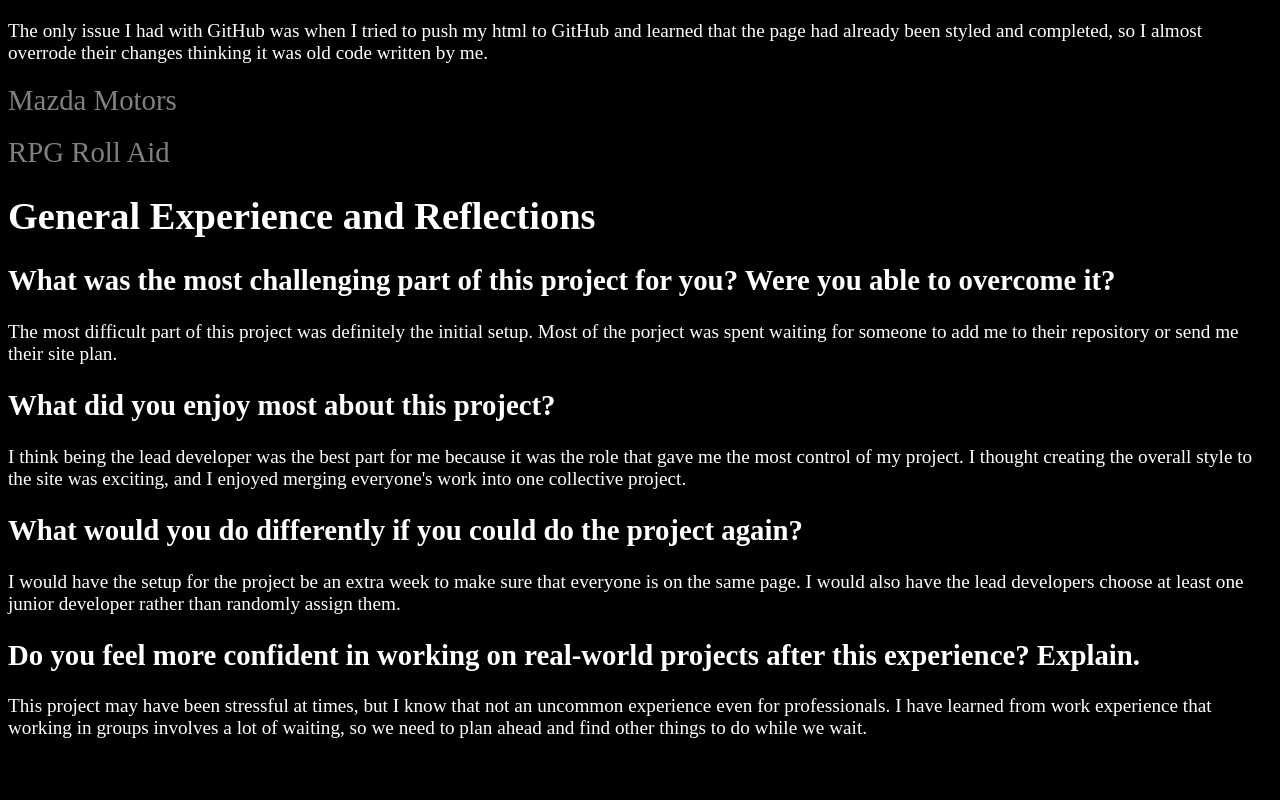
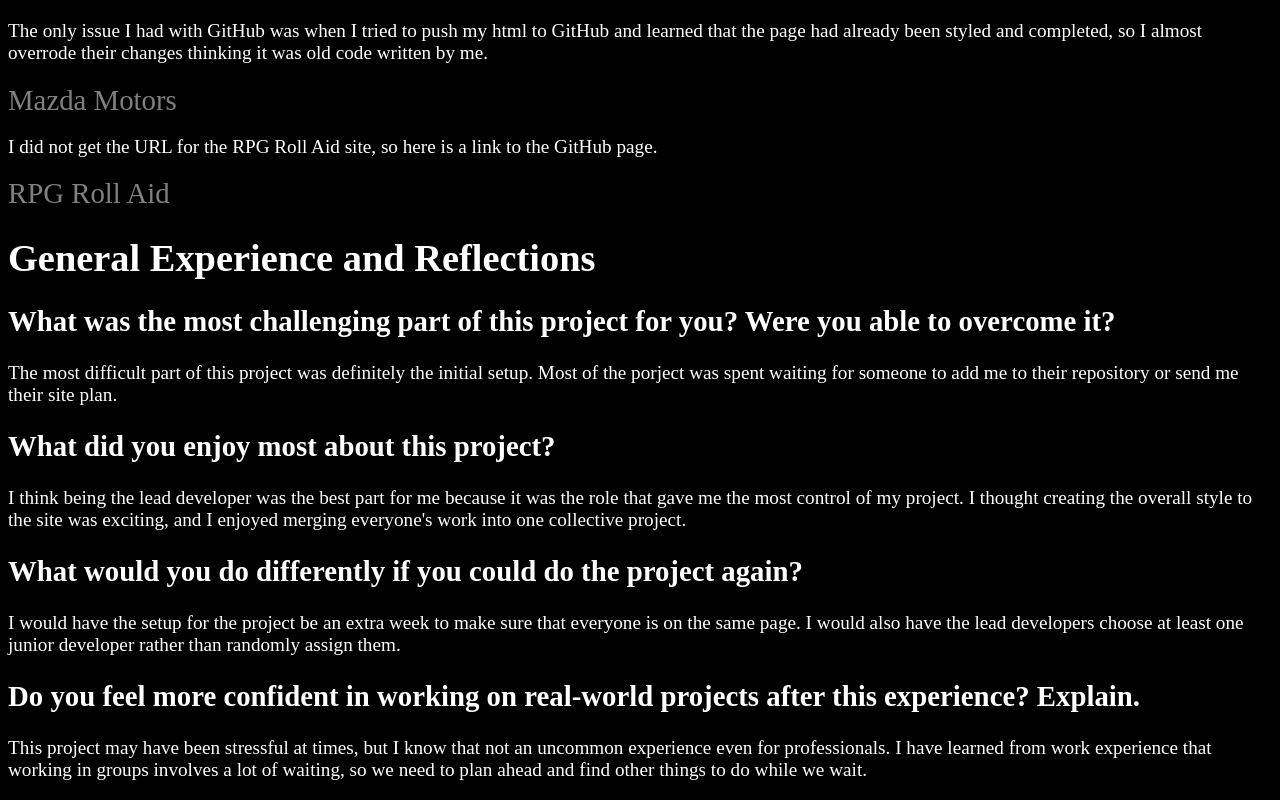
Before and after one commit to treyson-ricks/wdd130-schofield, a plain HTML site: page client_report.html in a window 1280 px wide. Shown: the part 1708-2508 px from the top of the page. Before the commit the page ends 2467 px from the top, so only its background shows below. Drawn offline with Linux system fonts and the light colour scheme.

Commit message:
Update client_report.html

```diff
--- a/client_report.html
+++ b/client_report.html
@@ -54,7 +54,7 @@
     <h2>Did you run into any issues with GutHub and adding your changes to the sites?</h2>
     <p>The only issue I had with GitHub was when I tried to push my html to GitHub and learned that the page had already been styled and completed, so I almost overrode their changes thinking it was old code written by me.</p>
     <a href="https://acererakthemighty.github.io/wdd130-smith/" target="_blank">Mazda Motors</a>
-    <p></p>
+    <p>I did not get the URL for the RPG Roll Aid site, so here is a link to the GitHub page.</p>
     <a href="https://github.com/dannyboy456845-hue/wdd130-talbert" target="_blank">RPG Roll Aid</a>
 
     <h1>General Experience and Reflections</h1>
```
